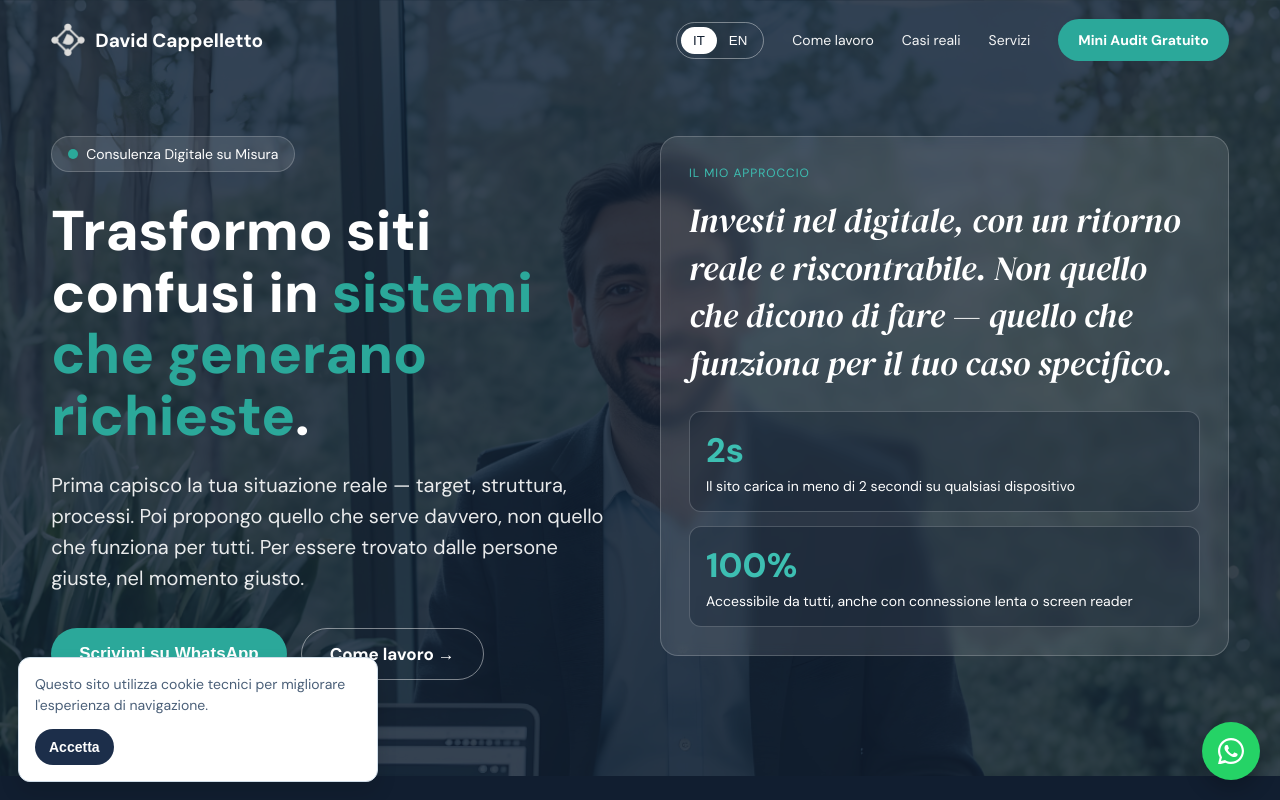
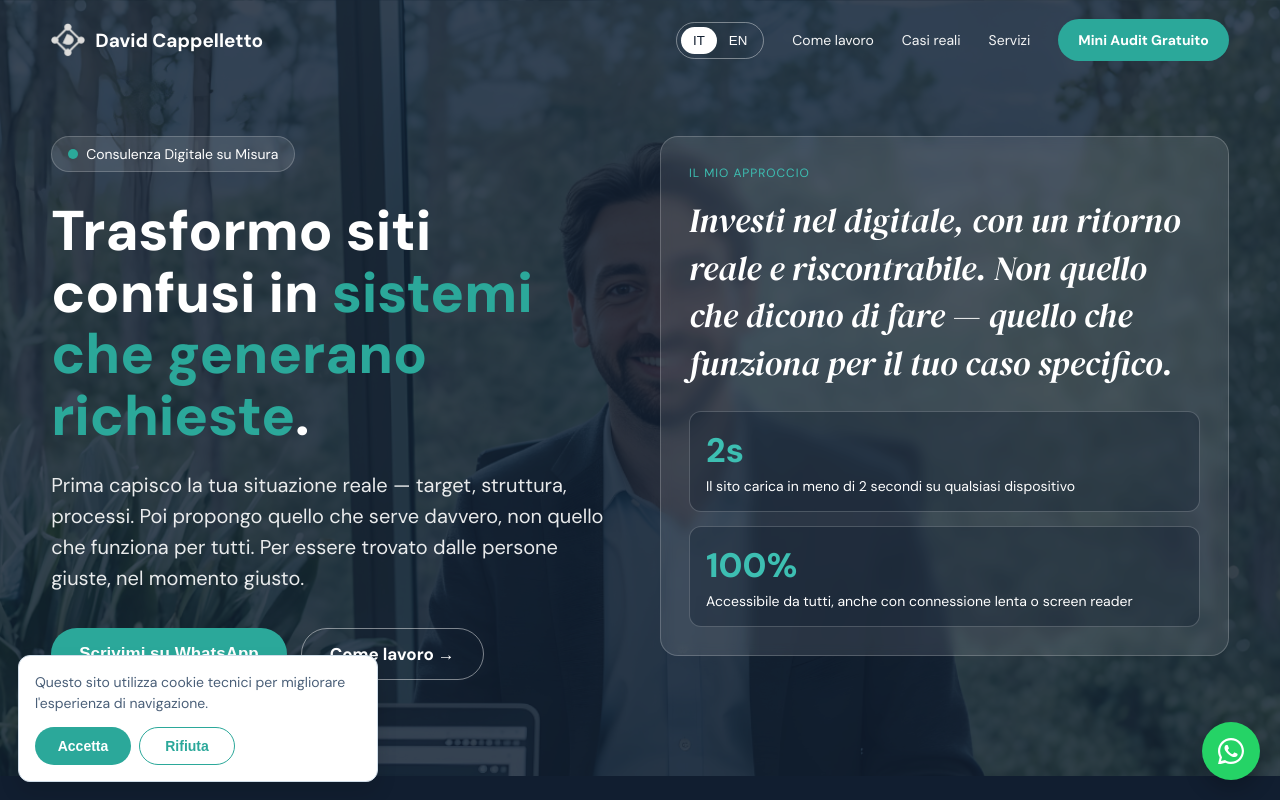
Before and after one commit to DavidCappelletto/davidcappelletto, a Next.js app: page / in a window 1280 px wide. Shown: the top 800 px of the page. Built offline with nearby package versions, Linux system fonts and the light colour scheme.

Commit message:
aggiunto pulsante rifiuta cookie banner

```diff
--- a/src/app/page.js
+++ b/src/app/page.js
@@ -160,6 +160,7 @@ const copy = {
     cookie:
       "Questo sito utilizza cookie tecnici per migliorare l'esperienza di navigazione.",
     accept: "Accetta",
+    reject: "Rifiuta",
   },
   en: {
     navLinks: ["How I work", "Real cases", "Services"],
@@ -311,6 +312,7 @@ const copy = {
       "Aviano (PN), Italy · Also working remotely / UX · Local SEO · AI Automations / Privacy Policy",
     cookie: "This website uses technical cookies to improve browsing experience.",
     accept: "Accept",
+    reject: "Reject",
   },
 };
 
@@ -348,7 +350,12 @@ export default function Home() {
   }, []);
 
   useEffect(() => {
-    if (window.localStorage.getItem("dc_cookie_ok") === "1") return;
+    if (
+      window.localStorage.getItem("cookieConsent") ||
+      window.localStorage.getItem("dc_cookie_ok") === "1"
+    ) {
+      return;
+    }
     const timer = window.setTimeout(() => setShowCookie(true), 800);
     return () => window.clearTimeout(timer);
   }, []);
@@ -364,7 +371,13 @@ export default function Home() {
   }, []);
 
   const acceptCookie = () => {
+    window.localStorage.setItem("cookieConsent", "accepted");
     window.localStorage.setItem("dc_cookie_ok", "1");
+    setShowCookie(false);
+  };
+
+  const rejectCookie = () => {
+    window.localStorage.setItem("cookieConsent", "rejected");
     setShowCookie(false);
   };
 
@@ -1133,12 +1146,40 @@ export default function Home() {
           <p style={{ margin: 0, color: colors.inkMuted, fontSize: 14, lineHeight: 1.55 }}>
             {t.cookie}
           </p>
-          <button
-            onClick={acceptCookie}
-            style={{ marginTop: 12, border: "none", borderRadius: 999, background: colors.navy, color: "#fff", padding: "10px 14px", fontSize: 14, fontWeight: 700, cursor: "pointer" }}
-          >
-            {t.accept}
-          </button>
+          <div style={{ marginTop: 12, display: "flex", gap: 8 }}>
+            <button
+              onClick={acceptCookie}
+              style={{
+                border: "none",
+                borderRadius: 999,
+                background: "#2BA89A",
+                color: "#fff",
+                padding: "10px 16px",
+                fontSize: 14,
+                fontWeight: 700,
+                cursor: "pointer",
+                minWidth: 96,
+              }}
+            >
+              {t.accept}
+            </button>
+            <button
+              onClick={rejectCookie}
+              style={{
+                border: "1px solid #2BA89A",
+                borderRadius: 999,
+                background: "transparent",
+                color: "#2BA89A",
+                padding: "10px 16px",
+                fontSize: 14,
+                fontWeight: 700,
+                cursor: "pointer",
+                minWidth: 96,
+              }}
+            >
+              {t.reject}
+            </button>
+          </div>
         </div>
       )}
 
```
